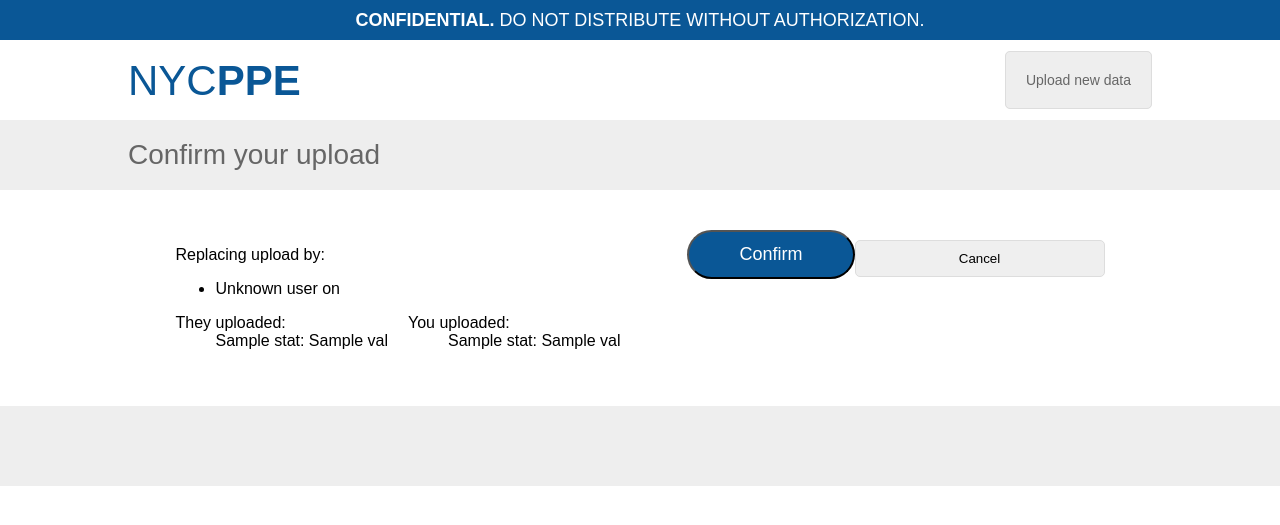
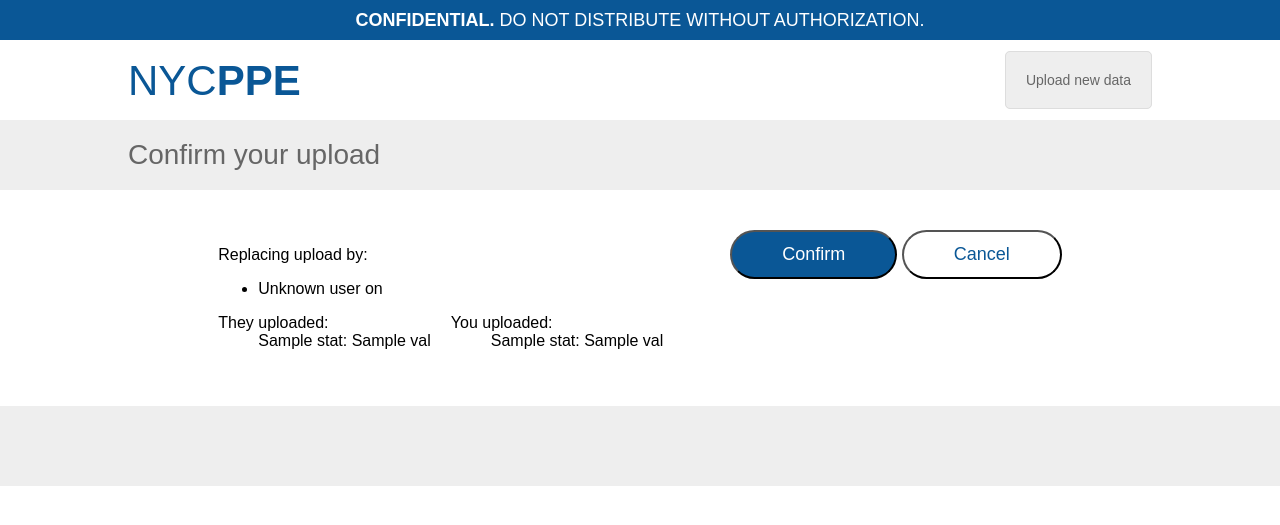
Before and after one commit to RTCovid/nyc-ppe, a Django app: template nyc_data/ppe/templates/verify_upload.html in a window 1280 px wide. Shown: the top 525 px of the page. Run offline with Django 3.2, Linux system fonts and the light colour scheme; the template is opened without the code that fills it: most values are stand-ins (such as "Sample title", 1, 10 or a date in 2020); parts of the project's set-up code (start-up, migrations or seed data) failed here and were passed over.

Commit message:
Fix header columns & fix the cancel button

```diff
--- a/nyc_data/ppe/aggregations.py
+++ b/nyc_data/ppe/aggregations.py
@@ -172,8 +172,8 @@
     inventory = NumericalColumn(attrs={
         "th": {"class": "tooltip", "aria-label": lambda: f"MO Operations current as of {Inventory.as_of_latest()}"}})
     donate = NumericalColumn()
-    sell = NumericalColumn(verbose_name="Purchased", attrs={"th": {"class": "tooltip", "aria-label": "DCAS scheduled future deliveries"}})
-    make = NumericalColumn(verbose_name="Made", attrs={"th": {"class": "tooltip", "aria-label": "EDC scheduled future deliveries"}})
+    sell = NumericalColumn(verbose_name="Ordered", attrs={"th": {"class": "tooltip", "aria-label": "DCAS orders with delivery dates (not including already received items). Last Updated 4-12-2020"}})
+    make = NumericalColumn(verbose_name="Made", attrs={"th": {"class": "tooltip", "aria-label": "EDC scheduled future deliveries. Last updated 4-7-2020"}})
 
     def render_projected_demand(self, value):
         if value == 0:
--- a/nyc_data/ppe/models.py
+++ b/nyc_data/ppe/models.py
@@ -74,7 +74,7 @@
         return UploadDelta(
             previous=active_import,
             active_stats={tpe.__name__: len(objs) for (tpe, objs) in active_objects.items()},
-            candidate_stats={tpe.__name__: len(objs) for (tpe, objs) in active_objects.items()},
+            candidate_stats={tpe.__name__: len(objs) for (tpe, objs) in self.imported_objects().items()},
             new_objects=new_objects
 
         )
--- a/nyc_data/ppe/static/style.css
+++ b/nyc_data/ppe/static/style.css
@@ -38,6 +38,11 @@
     text-align: center;
 
     color: #FFFFFF;
+}
+
+.standard-button {
+    cursor: pointer;
+
 }
 
 .brand-bar {
@@ -234,6 +239,15 @@
     transition: all 0.2s cubic-bezier(0.2, 0.91, 0.85, 0.96) 0s;
 }
 
+button {
+    cursor: pointer;
+}
+
+.upload button.cancel {
+    background: #fff;
+    color: #0a5796;
+}
+
 .lockdown button:hover, .upload button:hover {
     box-shadow: rgba(0, 0, 0, 0.05) 0px 0px 0px 1px, rgba(0, 0, 0, 0.15) 0px 5px 10px;
     outline: none;
--- a/nyc_data/ppe/templates/dashboard.html
+++ b/nyc_data/ppe/templates/dashboard.html
@@ -22,15 +22,15 @@
 <dl>
     <dt>Demand</dt>
     <dd>A proxy for future demand, calculated by considering the previous 7 days deliveries to hospitals,
-        extrapolated using the IMHE model for projected to project future hospitalizations.</dd>
+        extrapolated using the IMHE model to project future hospitalizations.</dd>
     <dt>Supply</dt>
     <dd>The sum of inventory, purchasing (sell), and manufacturing (make) efforts.</dd>
     <dt>Balance</dt>
     <dd>The supply deficit or surplus compared to demand, both numerically and as a percentage.</dd>
     <dt>Inventory</dt>
     <dd>Daily inventory numbers from MO Operations.</dd>
-    <dt>Sell</dt>
-    <dd>Purchase orders for future deliveries from DCAS.</dd>
+    <dt>Ordered</dt>
+    <dd>Purchase orders for future deliveries with a known future delivery date from DCAS.</dd>
     <dt>Make</dt>
     <dd>Purchase orders for manufacturing, from EDC.</dd>
 </dl>
--- a/nyc_data/ppe/templates/upload.html
+++ b/nyc_data/ppe/templates/upload.html
@@ -21,7 +21,7 @@
     <form enctype="multipart/form-data" method="post" action="/upload/">
         {% csrf_token %}
         {{ form }}
-        <button type="submit">Submit</button>
+        <button class="standard-button" type="submit">Submit</button>
     </form>
 </div>
 {% endblock %}
--- a/nyc_data/ppe/templates/verify_upload.html
+++ b/nyc_data/ppe/templates/verify_upload.html
@@ -41,13 +41,15 @@
 
         <!-- {{delta.new_objects}} -->
     </div>
+    <div>
         <form method="post" action="/verify/{{ import_id }}/">
             {% csrf_token %}
-        <button type="submit">Confirm</button>
+            <button type="submit" class="standard-button">Confirm</button>
         </form>
         <form method="post" action="/cancel/{{ import_id }}/">
             {% csrf_token %}
-        <input type="submit" value="Cancel" />
+            <button class="cancel" type="submit" value="Cancel">Cancel</button>
         </form>
     </div>
+</div>
 {% endblock %}
```
Also changed, not shown: nyc_data/ppe/tests.py (+20 -11 lines). Lines whose indentation alone changed are shown as unchanged.
